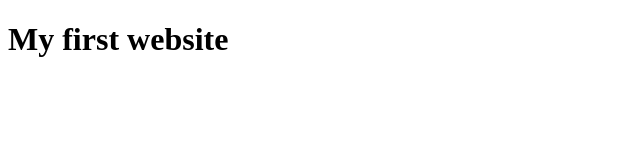
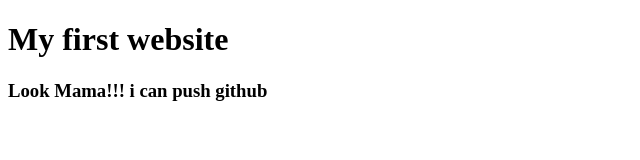
Before and after one commit to Zahidulhussen/my-first-website, a plain HTML site: page index.html in a window 1280 px wide. Shown: the whole page, without its empty margins (0-640 px from the left). Drawn offline with Linux system fonts and the light colour scheme.

Commit message:
learned webdevelopment

```diff
--- a/index.html
+++ b/index.html
@@ -7,5 +7,6 @@
 </head>
 <body>
     <h1>My first website</h1>
+    <h3>Look Mama!!! i can push github</h3>
 </body>
 </html>
```
